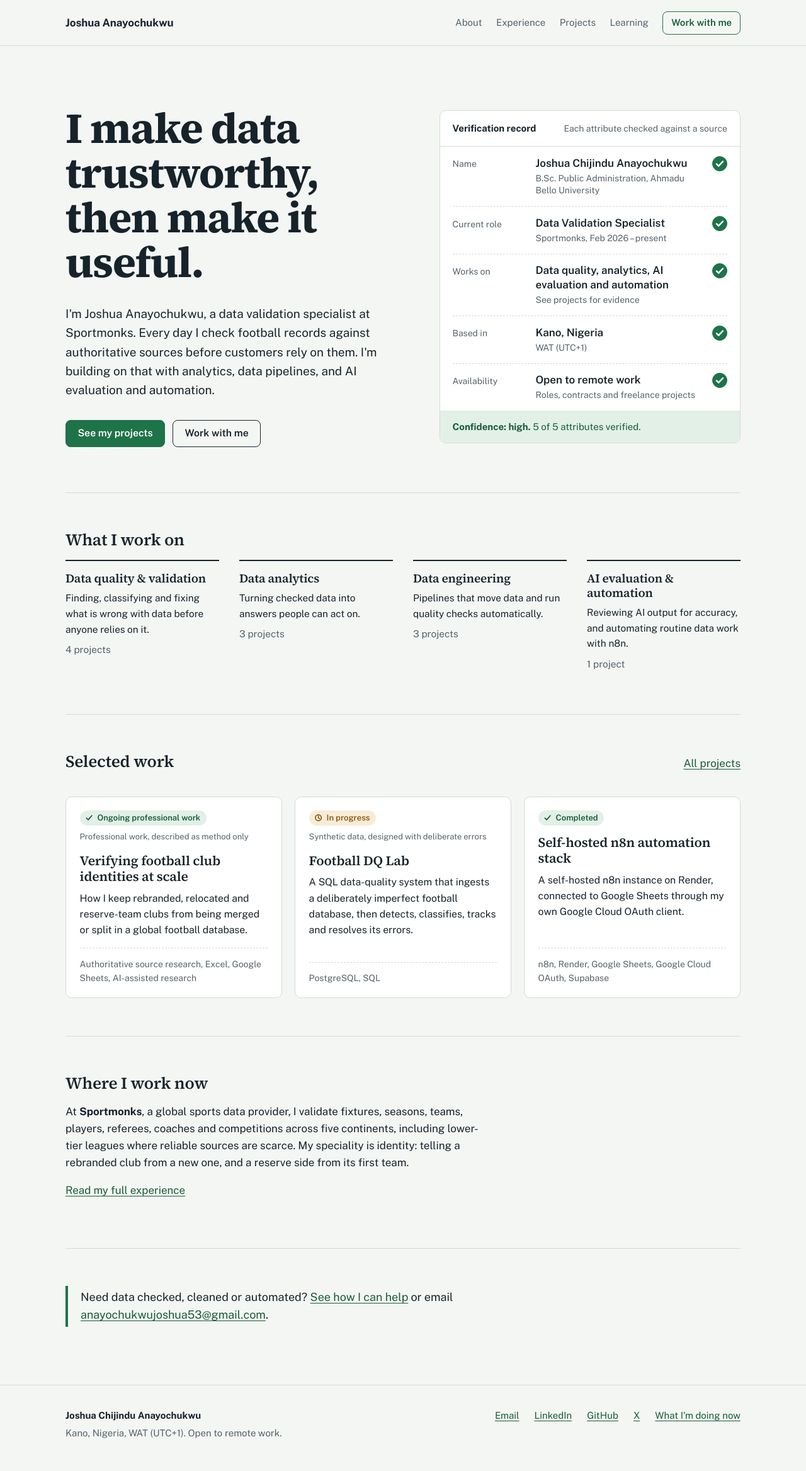
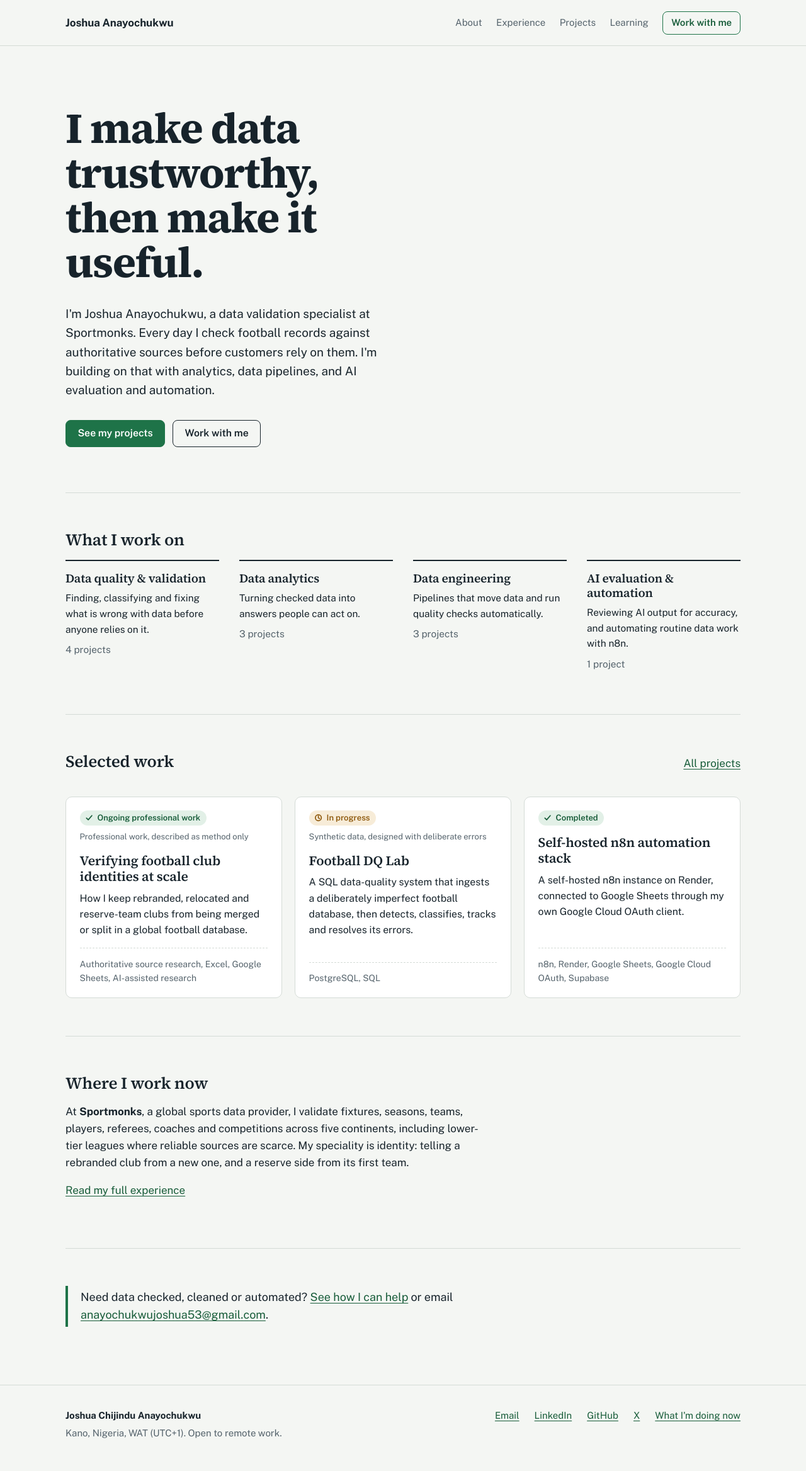
Before and after one commit to JaushAnay/jaushanay.github.io, a Jekyll site: the page built from index.html, in a window 1280 px wide. Shown: the whole page at 63% size. Built offline with Jekyll 4.4.1, drawn with Linux system fonts in a browser that asks for light colours.

Commit message:
Add files via upload

```diff
--- a/index.html
+++ b/index.html
@@ -13,41 +13,6 @@ description: Joshua Anayochukwu is a data validation specialist in Kano, Nigeria
       {% if site.cv_file != "" %}<a class="button button-quiet" href="{{ site.cv_file | relative_url }}">Download CV (PDF)</a>{% endif %}
     </div>
   </div>
-
-  <figure class="record" aria-labelledby="record-title">
-    <figcaption class="record-head">
-      <span id="record-title" class="record-title">Verification record</span>
-      <span class="record-sub">Each attribute checked against a source</span>
-    </figcaption>
-    <dl class="record-rows">
-      <div class="record-row" style="--i:0">
-        <dt>Name</dt>
-        <dd>Joshua Chijindu Anayochukwu<small>B.Sc. Public Administration, Ahmadu Bello University</small></dd>
-        <span class="tick" aria-hidden="true"></span>
-      </div>
-      <div class="record-row" style="--i:1">
-        <dt>Current role</dt>
-        <dd>Data Validation Specialist<small>Sportmonks, Feb 2026 – present</small></dd>
-        <span class="tick" aria-hidden="true"></span>
-      </div>
-      <div class="record-row" style="--i:2">
-        <dt>Works on</dt>
-        <dd>Data quality, analytics, AI evaluation and automation<small>See projects for evidence</small></dd>
-        <span class="tick" aria-hidden="true"></span>
-      </div>
-      <div class="record-row" style="--i:3">
-        <dt>Based in</dt>
-        <dd>Kano, Nigeria<small>{{ site.author.timezone }}</small></dd>
-        <span class="tick" aria-hidden="true"></span>
-      </div>
-      <div class="record-row" style="--i:4">
-        <dt>Availability</dt>
-        <dd>Open to remote work<small>Roles, contracts and freelance projects</small></dd>
-        <span class="tick" aria-hidden="true"></span>
-      </div>
-    </dl>
-    <p class="record-foot"><strong>Confidence: high.</strong> 5 of 5 attributes verified.</p>
-  </figure>
 </section>
 
 <section class="wrap section">
```
Also changed, not shown: header.html (added, +16 -0 lines), style.css (added, +247 -0 lines).
